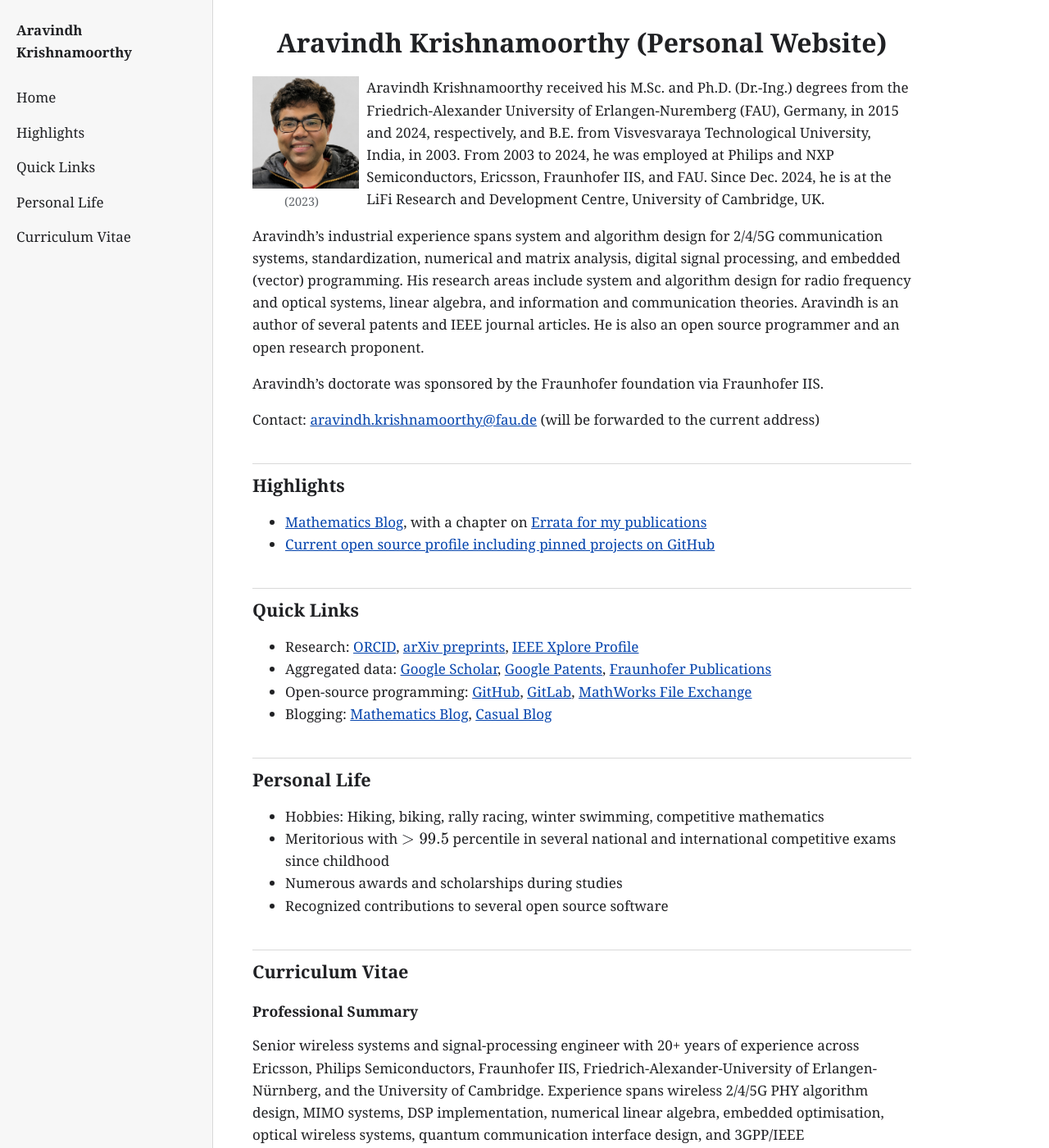
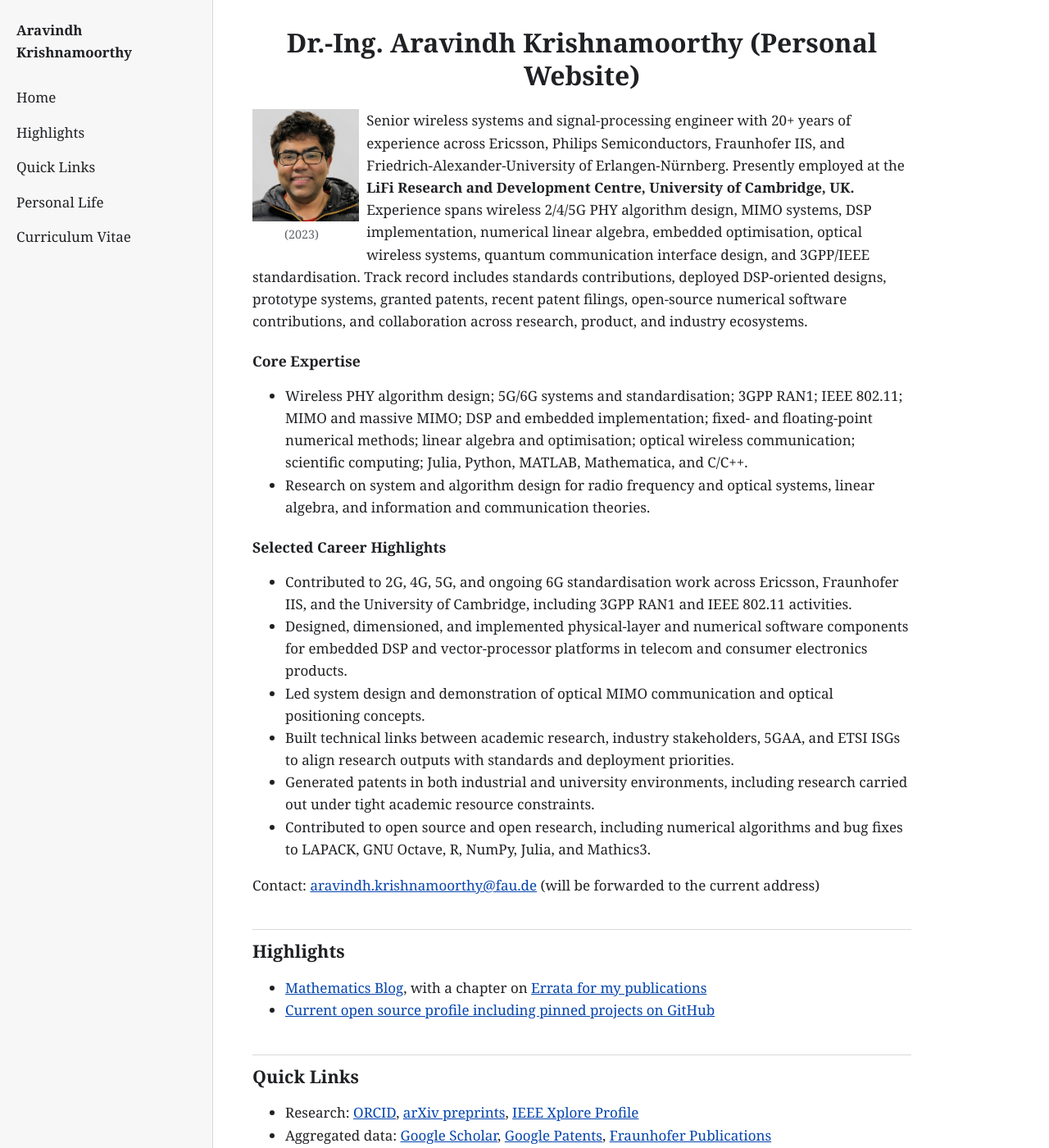
Before and after one commit to aravindh-krishnamoorthy/aravindh-krishnamoorthy.github.io, a Jekyll site: the page built from index.md, in a window 1280 px wide and 1400 px high. Shown: the whole window at 82% size. Built offline with Jekyll 4.4.1, drawn with Linux system fonts in a browser that asks for light colours; some of the changed text lies outside the part shown.

Commit message:
Revise personal website content and expertise sections
Updated personal information and enhanced professional summary with core expertise and career highlights.

```diff
--- a/index.md
+++ b/index.md
@@ -3,18 +3,28 @@ title: Home
 layout: default
 ---
 
-# Aravindh Krishnamoorthy (Personal Website)
+# Dr.-Ing. Aravindh Krishnamoorthy (Personal Website)
 
 <div class="profile">
   <img src="assets/images/ark_2023.jpeg" style="width: 130px; height: auto;" alt="Aravindh Krishnamoorthy">
   <div>(2023)</div>
 </div>
 
-Aravindh Krishnamoorthy received his M.Sc. and Ph.D. (Dr.-Ing.) degrees from the Friedrich-Alexander University of Erlangen-Nuremberg (FAU), Germany, in 2015 and 2024, respectively, and B.E. from Visvesvaraya Technological University, India, in 2003. From 2003 to 2024, he was employed at Philips and NXP Semiconductors, Ericsson, Fraunhofer IIS, and FAU. Since Dec. 2024, he is at the LiFi Research and Development Centre, University of Cambridge, UK.
+Senior wireless systems and signal-processing engineer with 20+ years of experience across Ericsson, Philips Semiconductors, Fraunhofer IIS, and Friedrich-Alexander-University of Erlangen-Nürnberg. Presently employed  at the **LiFi Research and Development Centre, University of Cambridge, UK.** Experience spans wireless 2/4/5G PHY algorithm design, MIMO systems, DSP implementation, numerical linear algebra, embedded optimisation, optical wireless systems, quantum communication interface design, and 3GPP/IEEE standardisation. Track record includes standards contributions, deployed DSP-oriented designs, prototype systems, granted patents, recent patent filings, open-source numerical software contributions, and collaboration across research, product, and industry ecosystems.
 
-Aravindh's industrial experience spans system and algorithm design for 2/4/5G communication systems, standardization, numerical and matrix analysis, digital signal processing, and embedded (vector) programming. His research areas include system and algorithm design for radio frequency and optical systems, linear algebra, and information and communication theories. Aravindh is an author of several patents and IEEE journal articles. He is also an open source programmer and an open research proponent.
+### Core Expertise
 
-Aravindh's doctorate was sponsored by the Fraunhofer foundation via Fraunhofer IIS.
+- Wireless PHY algorithm design; 5G/6G systems and standardisation; 3GPP RAN1; IEEE 802.11; MIMO and massive MIMO; DSP and embedded implementation; fixed- and floating-point numerical methods; linear algebra and optimisation; optical wireless communication; scientific computing; Julia, Python, MATLAB, Mathematica, and C/C++.
+- Research on system and algorithm design for radio frequency and optical systems, linear algebra, and information and communication theories.
+
+### Selected Career Highlights
+
+- Contributed to 2G, 4G, 5G, and ongoing 6G standardisation work across Ericsson, Fraunhofer IIS, and the University of Cambridge, including 3GPP RAN1 and IEEE 802.11 activities.
+- Designed, dimensioned, and implemented physical-layer and numerical software components for embedded DSP and vector-processor platforms in telecom and consumer electronics products.
+- Led system design and demonstration of optical MIMO communication and optical positioning concepts.
+- Built technical links between academic research, industry stakeholders, 5GAA, and ETSI ISGs to align research outputs with standards and deployment priorities.
+- Generated patents in both industrial and university environments, including research carried out under tight academic resource constraints.
+- Contributed to open source and open research, including numerical algorithms and bug fixes to LAPACK, GNU Octave, R, NumPy, Julia, and Mathics3.
 
 Contact: [aravindh.krishnamoorthy@fau.de](mailto:aravindh.krishnamoorthy@fau.de) (will be forwarded to the current address)
 
@@ -38,23 +48,6 @@ Contact: [aravindh.krishnamoorthy@fau.de](mailto:aravindh.krishnamoorthy@fau.de)
 - Recognized contributions to several open source software
 
 ## Curriculum Vitae
-
-### Professional Summary
-
-Senior wireless systems and signal-processing engineer with 20+ years of experience across Ericsson, Philips Semiconductors, Fraunhofer IIS, Friedrich-Alexander-University of Erlangen-Nürnberg, and the University of Cambridge. Experience spans wireless 2/4/5G PHY algorithm design, MIMO systems, DSP implementation, numerical linear algebra, embedded optimisation, optical wireless systems, quantum communication interface design, and 3GPP/IEEE standardisation. Track record includes standards contributions, deployed DSP-oriented designs, prototype systems, granted patents, recent patent filings, open-source numerical software contributions, and collaboration across research, product, and industry ecosystems.
-
-### Core Expertise
-
-Wireless PHY algorithm design; 5G/6G systems and standardisation; 3GPP RAN1; IEEE 802.11; MIMO and massive MIMO; DSP and embedded implementation; fixed- and floating-point numerical methods; linear algebra and optimisation; optical wireless communication; scientific computing; Julia, Python, MATLAB, Mathematica, and C/C++.
-
-### Selected Career Highlights
-
-- Contributed to 2G, 4G, 5G, and ongoing 6G standardisation work across Ericsson, Fraunhofer IIS, and the University of Cambridge, including 3GPP RAN1 and IEEE 802.11 activities.
-- Designed, dimensioned, and implemented physical-layer and numerical software components for embedded DSP and vector-processor platforms in telecom and consumer electronics products.
-- Led system design and demonstration of optical MIMO communication and optical positioning concepts.
-- Built technical links between academic research, industry stakeholders, 5GAA, and ETSI ISGs to align research outputs with standards and deployment priorities.
-- Generated patents in both industrial and university environments, including research carried out under tight academic resource constraints.
-- Contributed numerical algorithms and bug fixes to LAPACK, GNU Octave, R, NumPy, Julia, and Mathics3.
 
 ### Professional Experience
 
```
